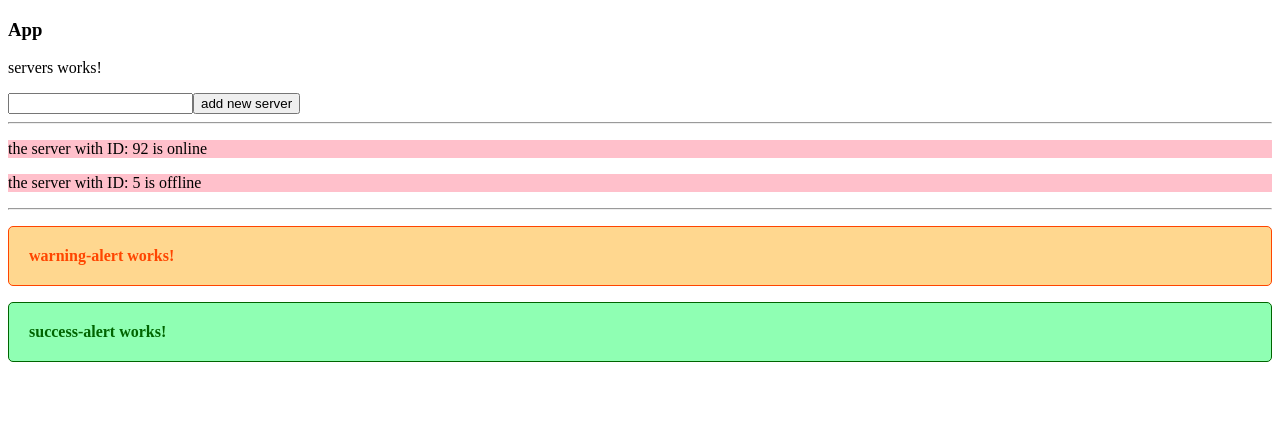
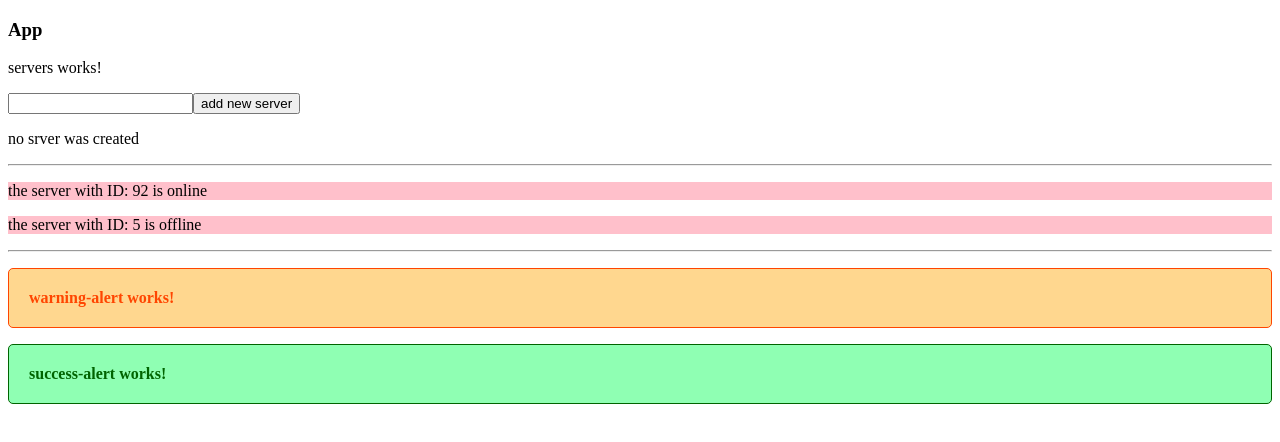
Before and after one commit to imganjgahi/ngtut, an Angular app: page / in a window 1280 px wide. Shown: the top 442 px of the page. Built offline with nearby package versions, Linux system fonts and the light colour scheme.

Commit message:
else condition and ng-template tag

```diff
--- a/src/app/servers/servers.component.html
+++ b/src/app/servers/servers.component.html
@@ -5,7 +5,10 @@
 (click)="onCreateServer()"
 (mouseout)="onChangeBtnText('Add new Server')"
 (mouseover)="onChangeBtnText('Click to add')"> {{creationBtnText}} </button>
-<p *ngIf="serverCreationStatus"> Server was created. it's name is {{serverName}} </p>
+<p *ngIf="serverCreationStatus; else noServer"> Server was created. it's name is {{serverName}} </p>
+<ng-template #noServer>
+    <p> no srver was created </p>
+</ng-template>
 <hr>
 <app-server></app-server>
 <app-server></app-server>
```
